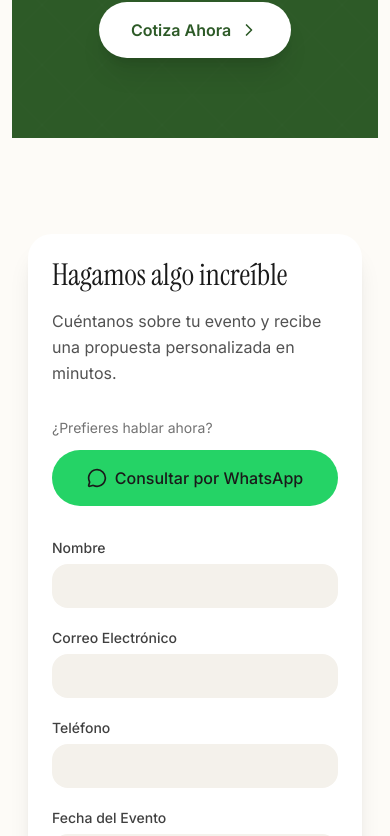
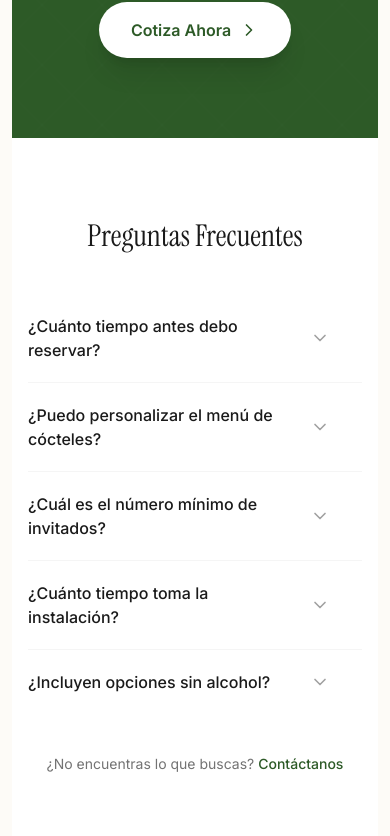
Before and after one commit to JeremiasBustos02/entre-tragos-v2, a React (Vite) app: page / in a window 390 px wide. Shown: the part 4629-5465 px from the top of the page. Built offline with nearby package versions, Linux system fonts and the light colour scheme.

Commit message:
feat: sección de Preguntas Frecuentes

```diff
--- a/src/App.tsx
+++ b/src/App.tsx
@@ -1,6 +1,7 @@
 import AboutSection from './app/components/AboutSection';
 import ContactForm from './app/components/ContactForm';
 import CtaSection from './app/components/CtaSection';
+import FaqSection from './app/components/FaqSection';
 import FloatingWhatsApp from './app/components/FloatingWhatsApp';
 import Footer from './app/components/Footer';
 import GallerySection from './app/components/GallerySection';
@@ -20,6 +21,7 @@ function App() {
         <AboutSection />
         <GallerySection />
         <CtaSection />
+        <FaqSection />
         <ContactForm />
       </main>
       <Footer />
--- /dev/null
+++ b/src/app/components/FaqSection.tsx
@@ -0,0 +1,104 @@
+import { useState } from 'react';
+import { ChevronDown } from 'lucide-react';
+
+const FAQ_DATA = [
+  {
+    question: '¿Cuánto tiempo antes debo reservar?',
+    answer:
+      'Recomendamos reservar con al menos dos semanas de anticipación, pero aceptamos eventos con hasta 72 horas de anticipación según disponibilidad.',
+  },
+  {
+    question: '¿Puedo personalizar el menú de cócteles?',
+    answer:
+      'Sí, diseñamos un menú a la medida de tus gustos y la temática de tu evento, incluyendo opciones signature creadas especialmente para la ocasión.',
+  },
+  {
+    question: '¿Cuál es el número mínimo de invitados?',
+    answer:
+      'Trabajamos desde 20 invitados. Para eventos más pequeños contáctanos directamente y buscaremos una opción especial para ti.',
+  },
+  {
+    question: '¿Cuánto tiempo toma la instalación?',
+    answer:
+      'Llegamos dos horas antes del evento para montaje y decoración. El servicio de barra tiene una duración de 4 a 6 horas dependiendo del paquete contratado.',
+  },
+  {
+    question: '¿Incluyen opciones sin alcohol?',
+    answer:
+      'Por supuesto. Ofrecemos mocktails botánicos, aguas frescas artesanales y opciones para todos los gustos, incluso para quienes prefieren no tomar alcohol.',
+  },
+];
+
+export default function FaqSection() {
+  const [openIndex, setOpenIndex] = useState<number | null>(null);
+
+  const toggle = (index: number) => {
+    setOpenIndex((prev) => (prev === index ? null : index));
+  };
+
+  return (
+    <section
+      id="faq"
+      className="py-20 sm:py-24 bg-white scroll-mt-24"
+      aria-labelledby="faq-heading"
+    >
+      <div className="max-w-3xl mx-auto px-4">
+        <h2
+          id="faq-heading"
+          className="text-center text-3xl sm:text-4xl font-serif text-[#1A1A1A] mb-10"
+        >
+          Preguntas Frecuentes
+        </h2>
+
+        <div className="divide-y divide-neutral-100">
+          {FAQ_DATA.map((item, index) => {
+            const isOpen = openIndex === index;
+            const contentId = `faq-answer-${index}`;
+
+            return (
+              <div key={index} className="py-1">
+                <button
+                  type="button"
+                  onClick={() => toggle(index)}
+                  aria-expanded={isOpen}
+                  aria-controls={contentId}
+                  className="w-full flex items-center justify-between gap-4 py-4 text-left text-base font-medium text-[#1A1A1A] hover:bg-[#FDFBF7] -mx-4 px-4 rounded-lg transition-colors focus-visible:ring-2 focus-visible:ring-[#2D5A27]/50 focus-visible:outline-none"
+                >
+                  <span>{item.question}</span>
+                  <ChevronDown
+                    className={`w-5 h-5 text-neutral-400 shrink-0 transition-transform duration-300 ${isOpen ? 'rotate-180' : ''}`}
+                    aria-hidden="true"
+                  />
+                </button>
+
+                <div
+                  id={contentId}
+                  role="region"
+                  aria-labelledby={`faq-question-${index}`}
+                  className="grid transition-[grid-template-rows] duration-300 ease-in-out"
+                  style={{ gridTemplateRows: isOpen ? '1fr' : '0fr' }}
+                >
+                  <div className="overflow-hidden min-h-0">
+                    <p className="pb-4 text-sm text-neutral-600 leading-relaxed">
+                      {item.answer}
+                    </p>
+                  </div>
+                </div>
+              </div>
+            );
+          })}
+        </div>
+
+        <p className="text-center text-neutral-500 text-sm mt-10">
+          ¿No encuentras lo que buscas?{' '}
+          <a
+            href="#cotizar"
+            className="text-[#2D5A27] font-medium hover:underline"
+          >
+            Contáctanos
+          </a>
+        </p>
+      </div>
+    </section>
+  );
+}
```
